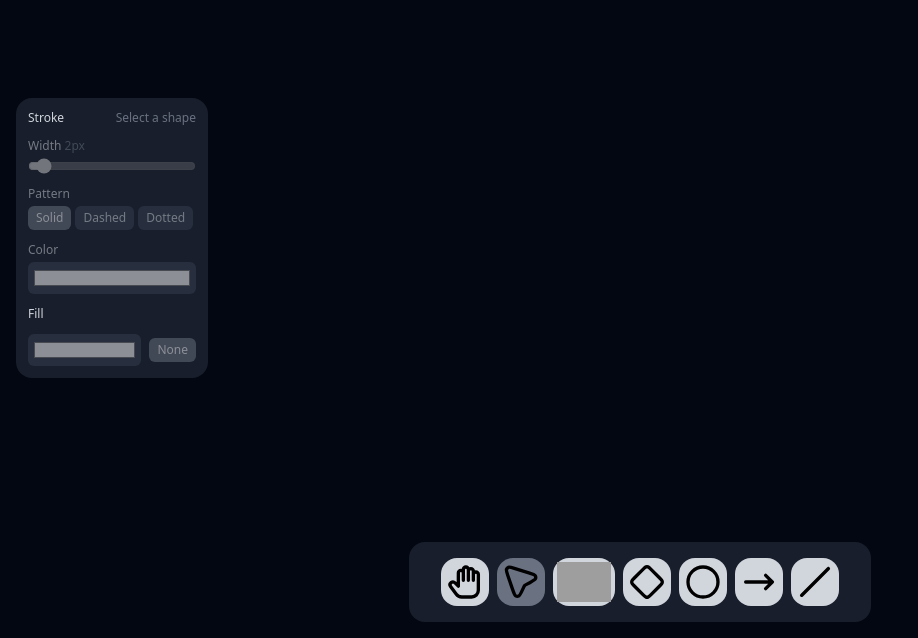
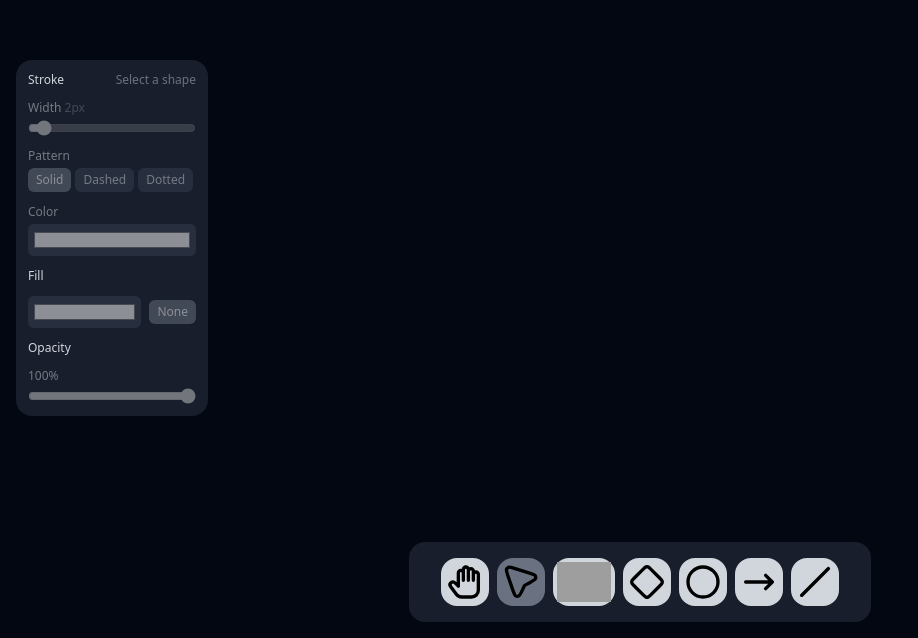
Before and after one commit to hoangm960/drawft, a React (Vite) app: page / in a window 1280 px wide. Shown: the part 162-800 px from the top of the page, without its empty margins (0-918 px from the left). Built offline with nearby package versions, Linux system fonts and the light colour scheme; grey boxes are pictures that could not be loaded.

Commit message:
add opacity

```diff
--- a/src/components/Canvas/Canvas.tsx
+++ b/src/components/Canvas/Canvas.tsx
@@ -3,6 +3,7 @@ import { useTool } from "@stores/useToolStore";
 import { useCanvasStore } from "@stores/useCanvasStore";
 import {
     DEFAULT_FILL,
+    DEFAULT_OPACITY,
     DEFAULT_STROKE,
     getBoundingBoxForShapes,
     getBoxCorners,
@@ -183,6 +184,7 @@ export default function Canvas() {
                     ctx.rotate(shape.rotation);
                     ctx.translate(-center.x, -center.y);
                 }
+                ctx.globalAlpha = shape.opacity ?? DEFAULT_OPACITY;
                 ctx.strokeStyle =
                     shape.strokeColor ?? DEFAULT_STROKE.strokeColor;
                 ctx.fillStyle = shape.fillColor ?? DEFAULT_FILL.fillColor;
--- a/src/components/SideBar/ShapeSettings.tsx
+++ b/src/components/SideBar/ShapeSettings.tsx
@@ -1,6 +1,11 @@
 import { useRef } from "react";
 import { useCanvasStore } from "@stores/useCanvasStore";
-import { DEFAULT_CORNER_RADIUS, DEFAULT_STROKE } from "@/utils/shapes";
+import {
+    DEFAULT_CORNER_RADIUS,
+    DEFAULT_OPACITY,
+    DEFAULT_STROKE,
+    clampOpacity,
+} from "@/utils/shapes";
 import { Tools, type Shape, type StrokePattern } from "@/types";
 
 const PATTERNS: StrokePattern[] = ["solid", "dashed", "dotted"];
@@ -42,6 +47,7 @@ export default function ShapeSettings() {
     const pattern =
         selectedShape?.strokePattern ?? DEFAULT_STROKE.strokePattern;
     const fillColor = selectedShape?.fillColor;
+    const opacity = selectedShape?.opacity ?? DEFAULT_OPACITY;
     const cornerRadius = selectedShape?.cornerRadius ?? DEFAULT_CORNER_RADIUS;
 
     const isDisabled = selectedIds.length === 0;
@@ -153,6 +159,32 @@ export default function ShapeSettings() {
                 </button>
             </div>
 
+            <span className="text-xs text-gray-300">Opacity</span>
+
+            <div
+                className={`flex flex-col gap-1 ${isDisabled ? "opacity-50" : ""}`}>
+                <span className="text-xs text-gray-300">
+                    {Math.round(opacity * 100)}%
+                </span>
+                <input
+                    type="range"
+                    min={0}
+                    max={100}
+                    value={Math.round(opacity * 100)}
+                    disabled={isDisabled}
+                    aria-label="Opacity"
+                    onMouseDown={beginCapture}
+                    onMouseUp={commitCapture}
+                    onFocus={beginCapture}
+                    onBlur={commitCapture}
+                    onChange={e =>
+                        updateSelectedShapes({
+                            opacity: clampOpacity(Number(e.target.value) / 100),
+                        })
+                    }
+                />
+            </div>
+
             {showCornerRadius && (
                 <>
                     <span className="text-xs text-gray-300">Corner</span>
--- a/src/utils/boardStorage.ts
+++ b/src/utils/boardStorage.ts
@@ -47,6 +47,11 @@ const isShape = (value: unknown): value is Shape => {
     if (s.fillColor !== undefined && typeof s.fillColor !== "string")
         return false;
     if (s.cornerRadius !== undefined && !isFiniteNumber(s.cornerRadius))
+        return false;
+    if (
+        s.opacity !== undefined &&
+        (!isFiniteNumber(s.opacity) || s.opacity < 0 || s.opacity > 1)
+    )
         return false;
     return true;
 };
--- a/src/utils/shapes.ts
+++ b/src/utils/shapes.ts
@@ -20,6 +20,8 @@ export const DEFAULT_FILL: Required<FillStyle> = {
     fillColor: "transparent",
 };
 
+export const DEFAULT_OPACITY = 1;
+
 export const DEFAULT_CORNER_RADIUS = 20;
 
 export const STROKE_PATTERNS: Record<StrokePattern, number[]> = {
@@ -36,6 +38,13 @@ export const getStrokeDashScaled = (
     scale: number
 ): number[] =>
     getStrokeDash(pattern ?? DEFAULT_STROKE.strokePattern).map(v => v / scale);
+
+export const clampOpacity = (opacity: number): number => {
+    if (Number.isNaN(opacity)) return 0;
+    if (opacity > 1) return 1;
+    if (opacity < 0) return 0;
+    return opacity;
+};
 
 export const getBoxCorners = (box: BoundingBox): Point[] => [
     { x: box.from.x, y: box.from.y },
```
